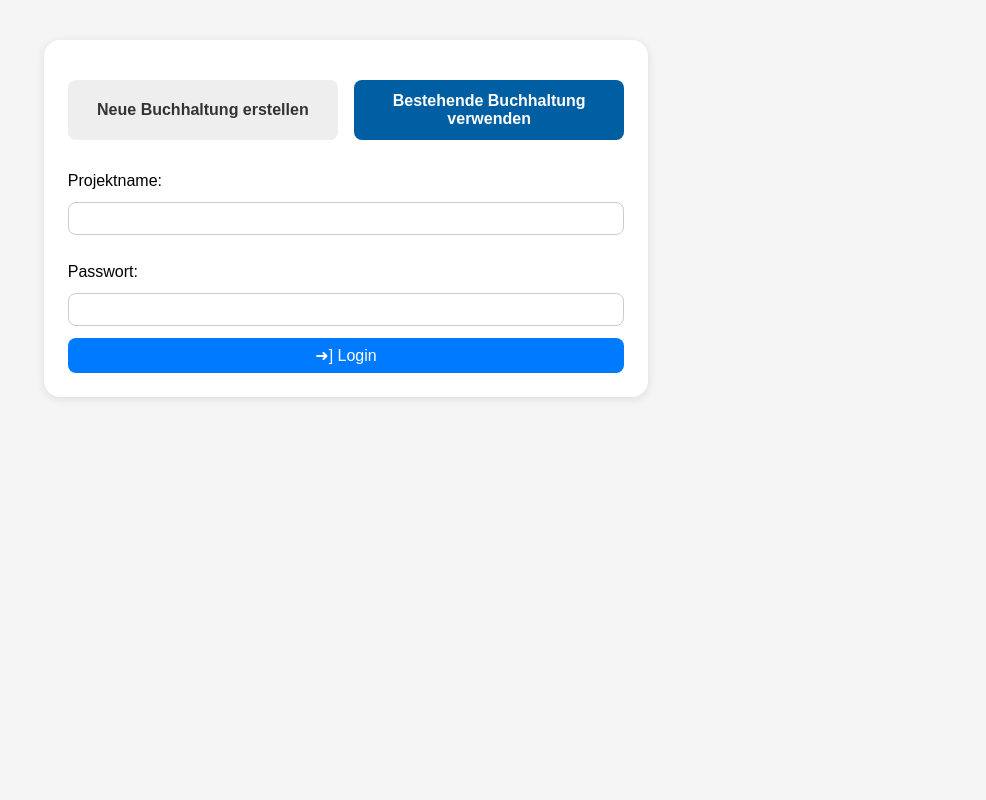
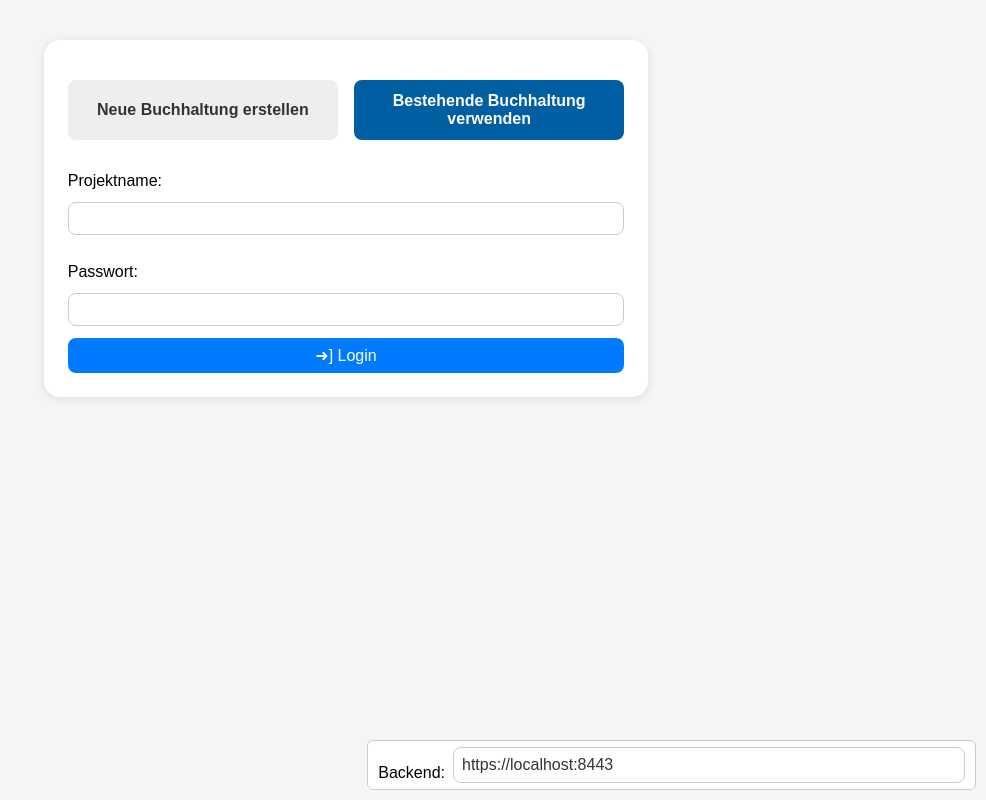
Before and after one commit to AlexanderPeter/ffit-lu08-club-accounting-website, a plain HTML site: page index.html in a window 1280 px wide. Shown: the whole page, without its empty margins (294-1280 px from the left). Drawn offline with Linux system fonts and the light colour scheme.

Commit message:
Add possibility to change API domain

```diff
--- a/index.html
+++ b/index.html
@@ -7,6 +7,10 @@
     <link rel="stylesheet" href="style.css" />
   </head>
   <body>
+    <div id="api-config">
+      <label for="api-base-input">Backend:</label>
+      <input type="text" id="api-base-input" value="https://localhost:8443" />
+    </div>
     <main class="card" id="auth-section">
       <nav>
         <button id="tab-register">
--- a/script.js
+++ b/script.js
@@ -1,6 +1,6 @@
 // api.js
 
-const API_BASE = "https://localhost:8443";
+let API_BASE = "https://localhost:8443";
 
 async function login(project, password) {
   const payload = { project_name: project, password };
@@ -46,7 +46,10 @@ async function register(project, password) {
 async function getData(path) {
   console.log(`GET /${path}`);
   const response = await fetch(`${API_BASE}/${path}`, {
-    headers: { Authorization: `Bearer ${localStorage.getItem("access_token")}` },
+    headers: {
+      "ngrok-skip-browser-warning": "1995",
+      Authorization: `Bearer ${localStorage.getItem("access_token")}`
+    },
   });
   if (!response.ok) throw new Error(`Fehler beim Laden: ${path}`);
   return await response.json();
@@ -598,3 +601,8 @@ function renderBalance() {
 }
 
 document.getElementById("balance-date").addEventListener("change", renderBalance);
+
+document.getElementById("api-base-input").addEventListener("change", (e) => {
+  API_BASE = e.target.value.trim();
+  console.log("Backend changed to:", API_BASE);
+});
--- a/style.css
+++ b/style.css
@@ -259,3 +259,21 @@ tr.deleted {
   margin: 0 auto;
   border: 2px solid #ccc;
 }
+
+#api-config {
+  position: fixed;
+  bottom: 10px;
+  right: 10px;
+  background: white;
+  padding: 6px 10px;
+  border: 1px solid #ccc;
+  border-radius: 6px;
+  display: flex;
+  align-items: center;
+  gap: 0.5em;
+  z-index: 9999;
+}
+
+#api-config input {
+  width: 32em;
+}
```
